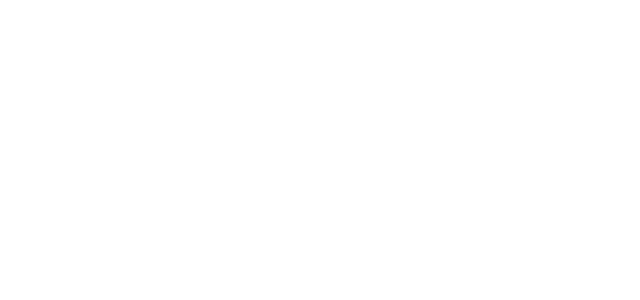
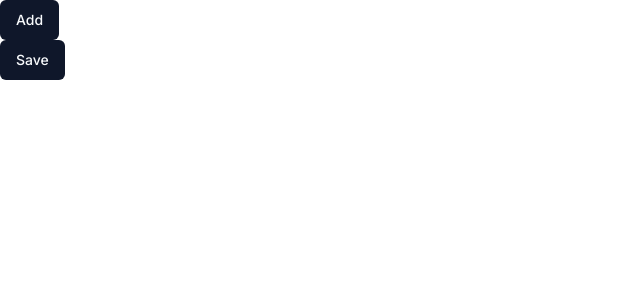
Before and after one commit to GauthierBosson/webify, a Next.js app: page / in a window 1280 px wide. Shown: the top 300 px of the page, without its empty margins (0-640 px from the left). Built offline with nearby package versions, Linux system fonts and the light colour scheme.

Commit message:
Basic implementation useFieldArray

```diff
--- a/package.json
+++ b/package.json
@@ -10,6 +10,7 @@
   },
   "dependencies": {
     "@hookform/resolvers": "^3.2.0",
+    "@radix-ui/react-slot": "^1.0.2",
     "@types/node": "20.5.0",
     "@types/react": "18.2.20",
     "@types/react-dom": "18.2.7",
--- a/src/components/editor/Editor.tsx
+++ b/src/components/editor/Editor.tsx
@@ -1,18 +1,44 @@
-import { useForm } from 'react-hook-form'
+'use client'
+
+import { useRef, useState } from 'react'
+import { useForm, useFieldArray } from 'react-hook-form'
+import { Button } from '../ui/button'
 import { zodResolver } from '@hookform/resolvers/zod'
 import { pageSchema } from '@/lib/validation'
 
 export default function Editor() {
-  const { register, handleSubmit } = useForm({
-    resolver: zodResolver(pageSchema),
+  const formRef = useRef<HTMLFormElement>(null)
+  const { register, handleSubmit, control } = useForm({
+    //resolver: zodResolver(pageSchema),
+  })
+  const { fields, append, remove } = useFieldArray({
+    control,
+    name: 'section',
   })
 
-  function onSubmit() {}
+  const onSubmit = (data) => {
+    return console.log(data)
+  }
+
+  const onInvalid = (errors) => console.error(errors)
 
   return (
     <section>
-      <div></div>
-      <form onSubmit={handleSubmit(onSubmit)}></form>
+      <div>
+        <Button onClick={() => append({ value: 'sldfn' })}>Add</Button>
+      </div>
+      <form ref={formRef}>
+        {fields.map((field, index) => (
+          <input
+            key={field.id}
+            type='hidden'
+            {...register(`section.${index}`)}
+          />
+        ))}
+      </form>
+      <Button onClick={handleSubmit(onSubmit, onInvalid)} type='submit'>
+        Save
+      </Button>
     </section>
   )
 }
--- /dev/null
+++ b/src/components/ui/button.tsx
@@ -0,0 +1,56 @@
+import * as React from "react"
+import { Slot } from "@radix-ui/react-slot"
+import { cva, type VariantProps } from "class-variance-authority"
+
+import { cn } from "@/lib/utils"
+
+const buttonVariants = cva(
+  "inline-flex items-center justify-center rounded-md text-sm font-medium ring-offset-background transition-colors focus-visible:outline-none focus-visible:ring-2 focus-visible:ring-ring focus-visible:ring-offset-2 disabled:pointer-events-none disabled:opacity-50",
+  {
+    variants: {
+      variant: {
+        default: "bg-primary text-primary-foreground hover:bg-primary/90",
+        destructive:
+          "bg-destructive text-destructive-foreground hover:bg-destructive/90",
+        outline:
+          "border border-input bg-background hover:bg-accent hover:text-accent-foreground",
+        secondary:
+          "bg-secondary text-secondary-foreground hover:bg-secondary/80",
+        ghost: "hover:bg-accent hover:text-accent-foreground",
+        link: "text-primary underline-offset-4 hover:underline",
+      },
+      size: {
+        default: "h-10 px-4 py-2",
+        sm: "h-9 rounded-md px-3",
+        lg: "h-11 rounded-md px-8",
+        icon: "h-10 w-10",
+      },
+    },
+    defaultVariants: {
+      variant: "default",
+      size: "default",
+    },
+  }
+)
+
+export interface ButtonProps
+  extends React.ButtonHTMLAttributes<HTMLButtonElement>,
+    VariantProps<typeof buttonVariants> {
+  asChild?: boolean
+}
+
+const Button = React.forwardRef<HTMLButtonElement, ButtonProps>(
+  ({ className, variant, size, asChild = false, ...props }, ref) => {
+    const Comp = asChild ? Slot : "button"
+    return (
+      <Comp
+        className={cn(buttonVariants({ variant, size, className }))}
+        ref={ref}
+        {...props}
+      />
+    )
+  }
+)
+Button.displayName = "Button"
+
+export { Button, buttonVariants }
--- a/src/lib/validation.ts
+++ b/src/lib/validation.ts
@@ -25,8 +25,16 @@
   columns: z.array(columnSchema),
 }).optional()
 
+export const sectionSchema = z.object({
+  id: z.string().optional(),
+  type: z.enum(['header', 'main', 'aside', 'footer']),
+  name: z.string().max(255),
+  styles: z.array(styleSchema),
+  rows: z.array(rowSchema),
+}).optional()
+
 export const pageSchema = z.object({
   id: z.string().optional(),
   name: z.string().max(255),
-  rows: z.array(rowSchema),
+  sections: z.array(sectionSchema),
 })
```
Also changed, not shown: src/lib/types.ts (+10 -2 lines), 1 other file (tests, documents, lock files or other folders).
